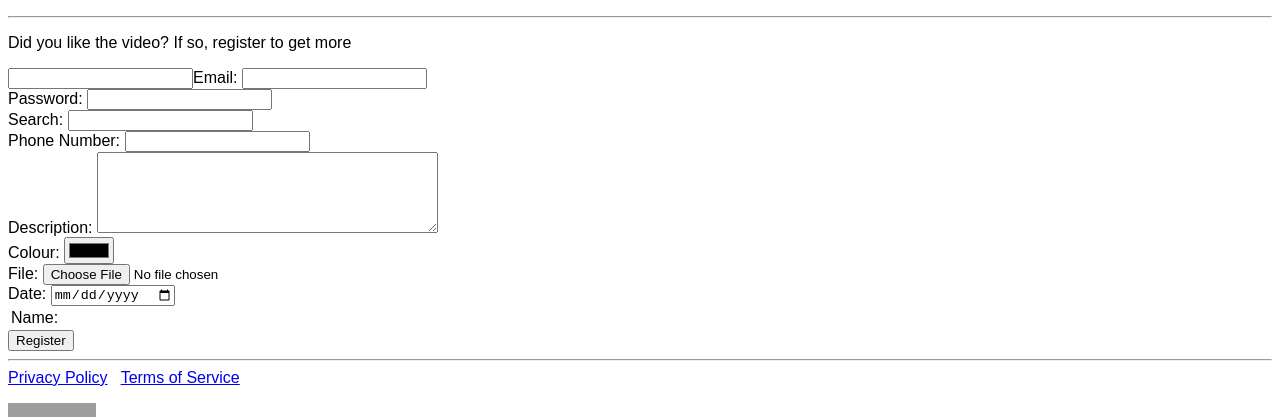
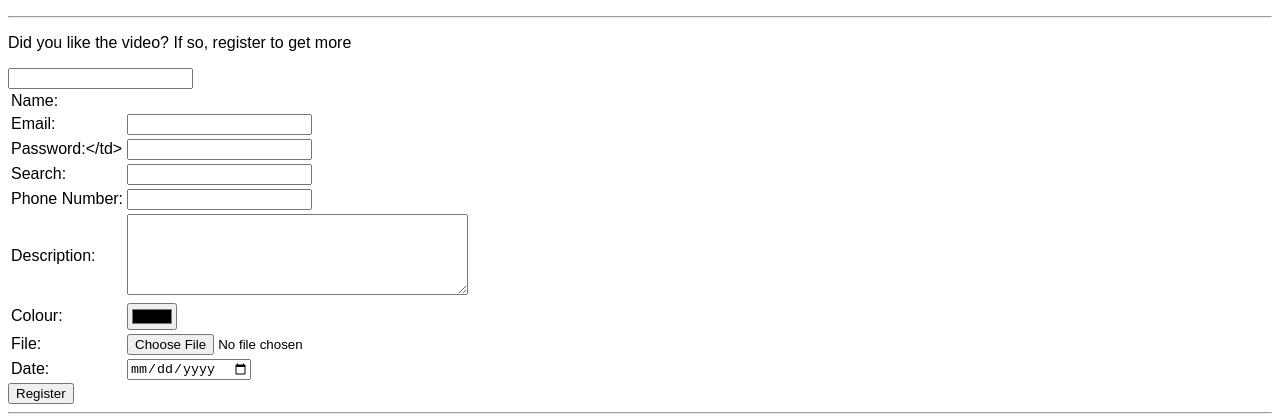
Before and after one commit to richardb2015-code/website-test, a plain HTML site: page index.htm in a window 1280 px wide. Shown: the part 798-1215 px from the top of the page. Drawn offline with Linux system fonts and the light colour scheme; grey boxes are pictures that could not be loaded.

Commit message:
Update index.htm

```diff
--- a/index.htm
+++ b/index.htm
@@ -49,31 +49,30 @@
     <tr>
       <td>  <label>Name:</label></td></td><input name="name"></td>
     </tr>
-
-  <label>Email:
-    <input name="email" type="email">
-   </label><br>
-  <label>Password:
-    <input name="password" type="password">
-   </label><br>
-  <label>Search:
-    <input name="serch" type="search">
-   </label><br>
-  <label>Phone Number:
-    <input name="phone" type="tel">
-   </label><br>
-  <label>Description:
-    <textarea name="description" cols="40" rows="5"></textarea>
-   </label><br>
-  <label>Colour:
-    <input name="color" type="color">
-   </label><br>
-  <label>File:
-    <input name="file" type="file">
-   </label><br>
-  <label>Date:
-    <input name="date" type="date">
-   </label><br>
+   <tr>
+      <td><label>Email:</label></td><td><input name="email" type="email"></td>
+   </tr>
+   <tr>
+     <td><label>Password:<</label>/td><td><input name="password" type="password"></td>
+   </tr>
+   <tr>
+     <td><label>Search:</label></td><td><input name="serch" type="search"></td>
+   </tr>
+   <tr>
+     <td><label>Phone Number:</label></td><td><input name="phone" type="tel"></td>
+   </tr>
+   <tr>
+     <td><label>Description:</label></td><td><textarea name="description" cols="40" rows="5"></textarea></td>
+   </tr>
+  <tr>
+  <td><label>Colour:</label></td><td><input name="color" type="color"</td>
+  </tr>
+  <tr>
+  <td><label>File:</td><td><input name="file" type="file"></td>
+  </tr>
+  <tr>
+  <td><label>Date:</label></td><td><input name="date" type="date"></td>
+  </tr>
   </table>
 <button name="submit">Register</button>
 </form>
```
